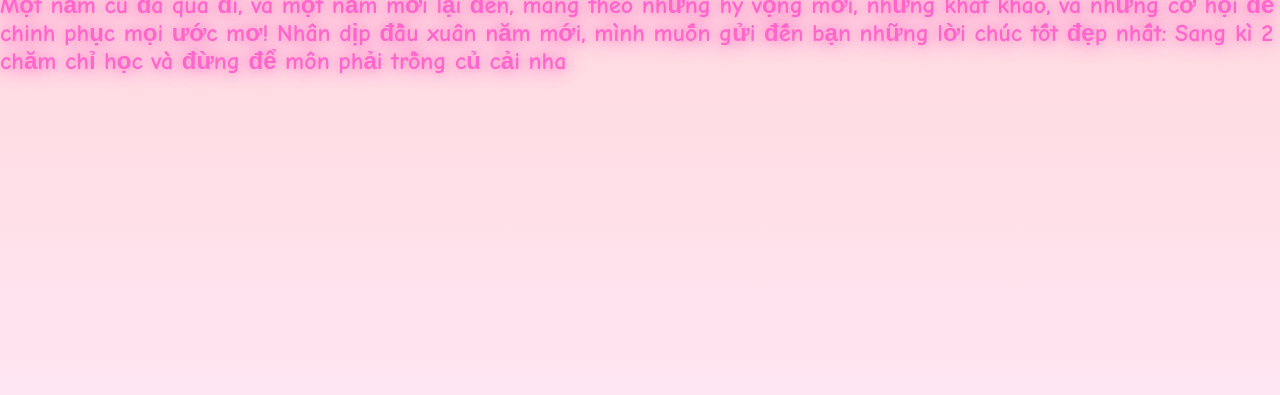
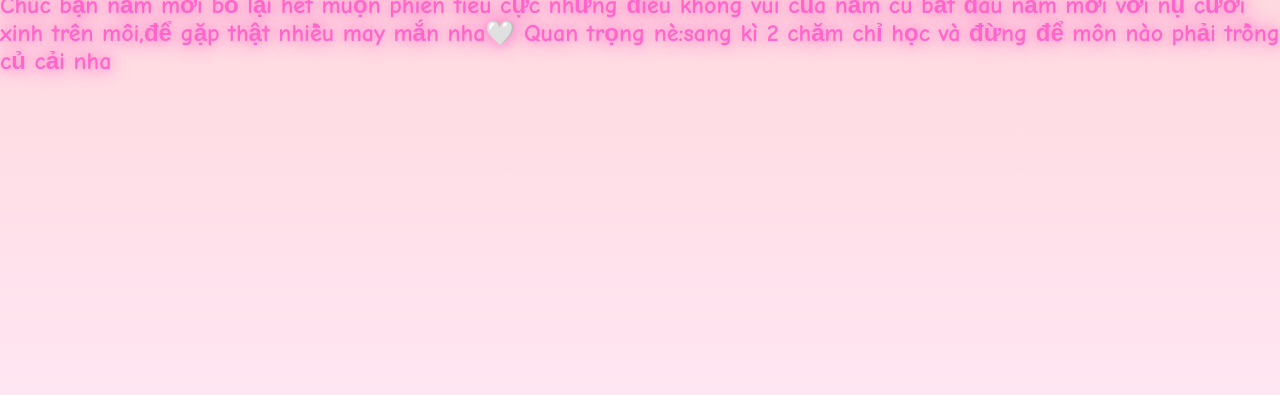
Before and after one commit to tinphuc/tinphuc2, a plain HTML site: page index.html in a window 1280 px wide. Shown: the part 405-800 px from the top of the page. Drawn offline with Linux system fonts and the light colour scheme.

Commit message:
Update index.html

```diff
--- a/index.html
+++ b/index.html
@@ -50,11 +50,10 @@
 <body>
   <canvas id="fireworks"></canvas>
   <h1>Năm mới tôi chúc bạn Hà Thị Ngọc Ánh </h1>
-  <h2> Một năm cũ đã qua đi, và một năm mới lại đến, mang theo những hy vọng mới,
-  những khát khao, và những cơ hội để chinh phục mọi ước mơ! Nhân dịp đầu xuân năm
-    mới, mình muốn gửi đến bạn những lời chúc tốt đẹp nhất:
-    Sang kì 2 chăm chỉ học và đừng để môn phải trồng củ cải nha
-  </h2>
+  <h2>Chúc bạn năm mới bỏ lại hết muộn phiền tiêu cực những điều không vui của năm cũ
+  bắt đầu năm mới với nụ cười xinh trên môi,để gặp thật nhiều may mắn nha🤍
+  Quan trọng nè:sang kì 2 chăm chỉ học và đừng để môn nào phải trồng củ cải nha
+    </h2>
   <script>t
     const canvas = document.getElementById('fireworks');
     const ctx = canvas.getContext('2d');
```
